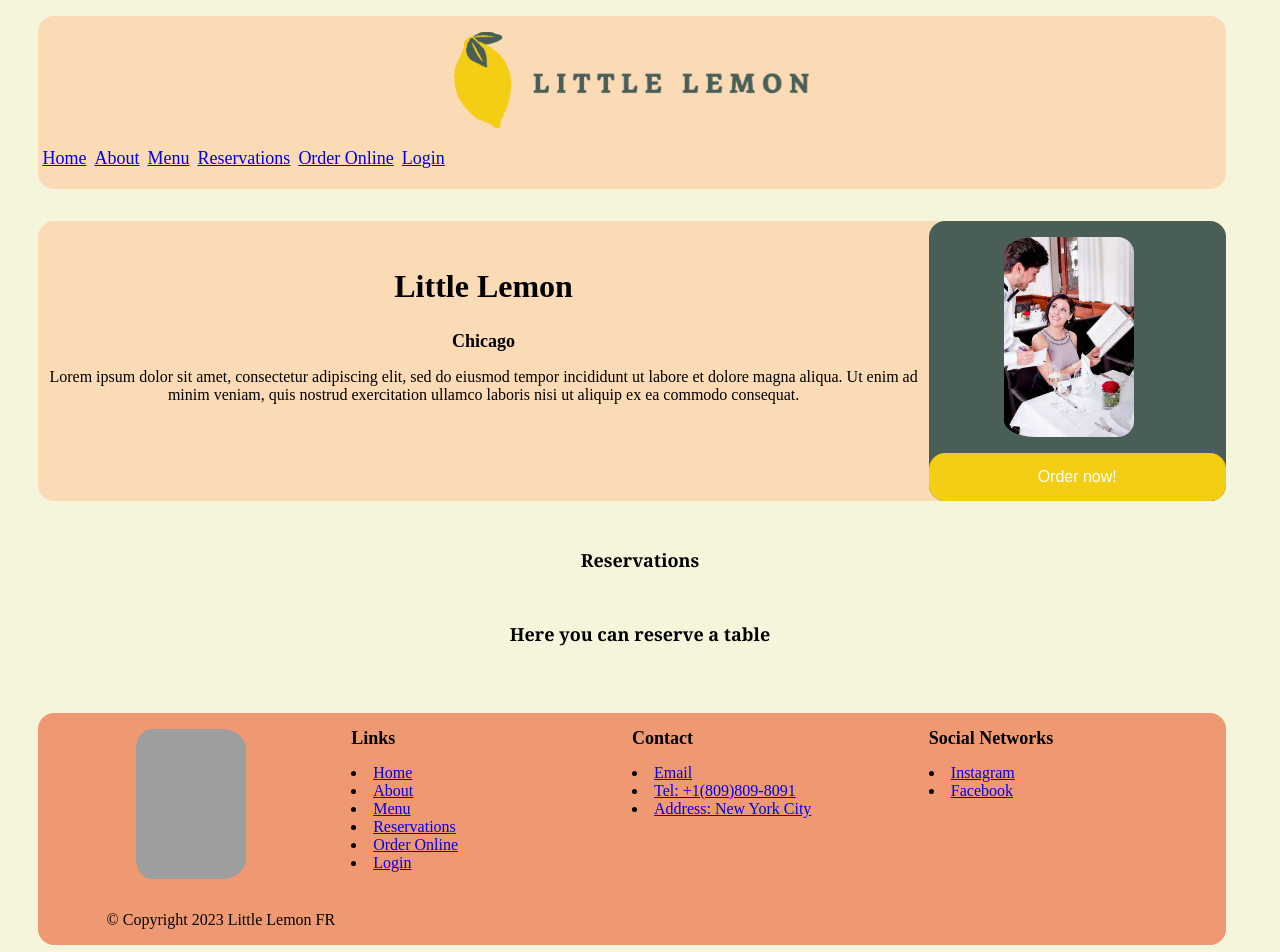
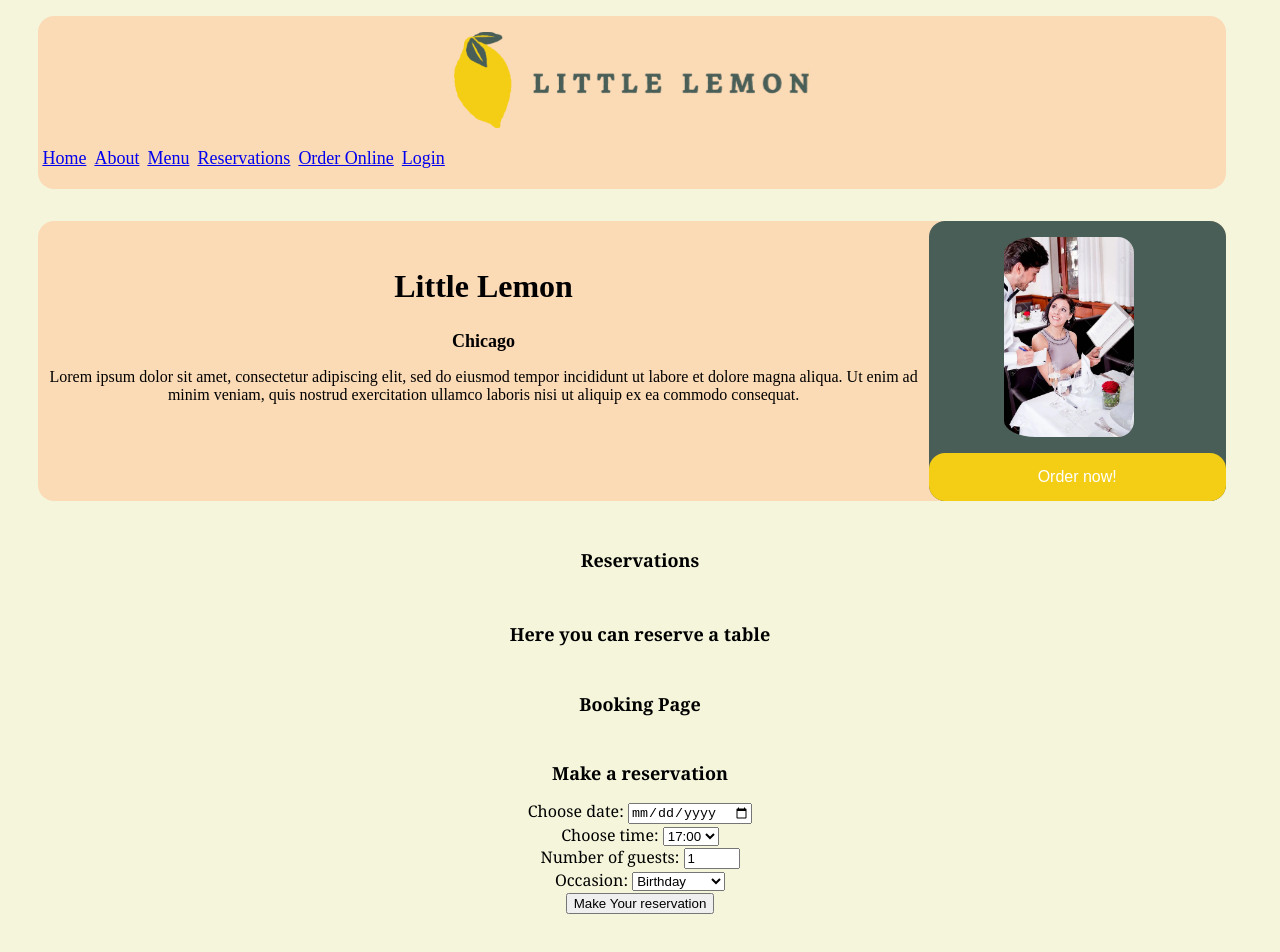
Before and after one commit to frankromanob/littlelemon-react-capstone, a React (Create React App) app: page /reservations in a window 1280 px wide. Shown: the top 952 px of the page. Built offline with nearby package versions, Linux system fonts and the light colour scheme; grey boxes are pictures that could not be loaded.

Commit message:
Booking form

```diff
--- a/src/App.css
+++ b/src/App.css
@@ -215,3 +215,16 @@ footer div {
     text-align: right;
     align-content: center;
   }
+
+  .bookingform {
+    display: grid;
+    flex-direction: column;
+    flex: 50%;
+    padding: 15px 32px;
+    align-items: flex-start;
+  }
+
+  .loginform{
+    justify-items: center;
+    justify-content: center;
+  }
--- /dev/null
+++ b/src/components/BookingForm.js
@@ -0,0 +1,53 @@
+import React from 'react';
+import { useState } from 'react';
+
+function BookingForm() {
+
+    const [data,setData] = useState({
+        resdate:"",
+        restime:"",
+        occasion:"",
+        guests:1,
+      });
+
+      const {resdate,restime,occasion,guests} = data;
+
+      const changeHandler = e => {
+        setData({...data,[e.target.name]:[e.target.value]});
+
+        }
+        const submitHandler = e => {
+          e.preventDefault();
+          console.log(data);
+        }
+
+return(
+  <div className='bookingform'>
+    <h2>Make a reservation</h2>
+    <form onSubmit={submitHandler}>
+    <label htmlFor="resdate">Choose date: </label>
+        <input type="date" name="resdate" value={resdate} onChange={changeHandler}/><br />
+        <label htmlFor="restime">Choose time: </label>
+        <select name="restime" value={restime} onChange={changeHandler}>
+            <option>17:00</option>
+            <option>18:00</option>
+            <option>19:00</option>
+            <option>20:00</option>
+            <option>21:00</option>
+            <option>22:00</option>
+        </select> <br/>
+        <label htmlFor="guests"> Number of guests: </label>
+        <input type="number" placeholder="1" min="1" max="10" name="guests" value={guests} onChange={changeHandler} /><br />
+        <label htmlFor="occasion">Occasion: </label>
+        <select name="occasion" value={occasion} onChange={changeHandler}>
+            <option>Birthday</option>
+            <option>Anniversary</option>
+            <option>Other</option>
+        </select><br/>
+        <input type="submit" name="submit" value="Make Your reservation" />
+    </form>
+  </div>
+)
+}
+
+export default BookingForm;
--- /dev/null
+++ b/src/components/BookingPage.js
@@ -0,0 +1,13 @@
+import React from 'react';
+import BookingForm from './BookingForm';
+
+function BookingPage() {
+return(
+  <div className='home'>
+    <h2>Booking Page</h2>
+        <BookingForm />
+  </div>
+)
+}
+
+export default BookingPage;
--- a/src/components/Login.js
+++ b/src/components/Login.js
@@ -1,36 +1,39 @@
 import React from 'react';
-import { Modal, ModalBody, ModalHeader, Button, Form, FormGroup, Label, Input} from 'reactstrap'
+import { useState } from 'react';
+
 
 function Login() {
-return(
-  <div className='order'>
-    <h2>Login</h2>
-    <h2>Here you can log in your account to manage your favouries dishes</h2>
-    <Modal >
-        <ModalHeader >Login</ModalHeader>
-        <ModalBody>
-        <Form onSubmit={this.handleLogin}>
-            <FormGroup>
-                <Label htmlFor="username">Username</Label>
-                <Input type="text" id="username" name="username"
-                    innerRef={(input) => this.username = input} />
-            </FormGroup>
-            <FormGroup>
-                <Label htmlFor="password">Password</Label>
-                <Input type="password" id="password" name="password"
-                    innerRef={(input) => this.password = input}  />
-            </FormGroup>
-            <FormGroup check>
-                <Label check>
-                    <Input type="checkbox" name="remember"
-                    innerRef={(input) => this.remember = input}  />
-                    Remember me
-                </Label>
-            </FormGroup>
-            <Button type="submit" value="submit" color="primary">Login</Button>
-        </Form>
-        </ModalBody>
-        </Modal>
+  const [data,setData] = useState({
+    username:"",
+    password:""
+  });
+
+  const {username,password} = data;
+  const changeHandler = e => {
+    setData({...data,[e.target.name]:[e.target.value]});
+
+    }
+    const submitHandler = e => {
+
+      e.preventDefault();
+      console.log(data);
+    }
+
+  return(
+  <div >
+   <h2>Login</h2>
+   <h2>Here you can log in your account to manage your favourites dishes</h2>
+   <div className='loginform'>
+    <form onSubmit={submitHandler}>
+        <label for="username">User: </label>
+        <input type="text" name="username" value={username}
+        onChange={changeHandler}/><br />
+        <label for="password">Password: </label>
+        <input type="password" name="password" value={password}
+        onChange={changeHandler}/><br />
+        <input type="submit" name="submit" value="Login" />
+    </form>
+   </div>
   </div>
 )
 }
--- a/src/components/Reservations.js
+++ b/src/components/Reservations.js
@@ -1,4 +1,5 @@
 import React from 'react';
+import BookingPage from './BookingPage';
 
 function Reservations() {
 return(
@@ -6,6 +7,7 @@ return(
     <h2>Reservations</h2>
     <article>
         <h2>Here you can reserve a table</h2>
+        <BookingPage />
     </article>
   </div>
 )
```
